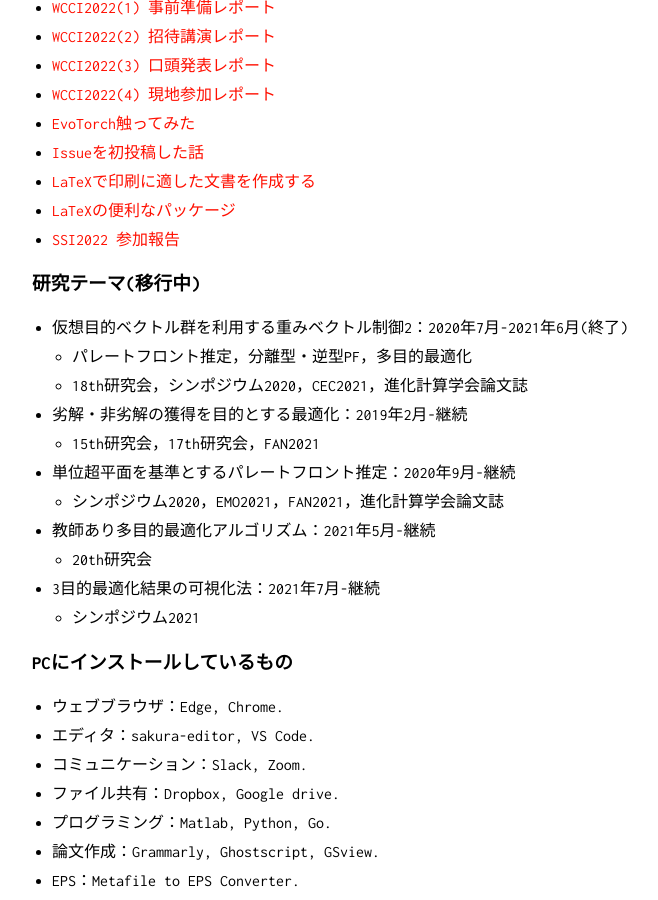
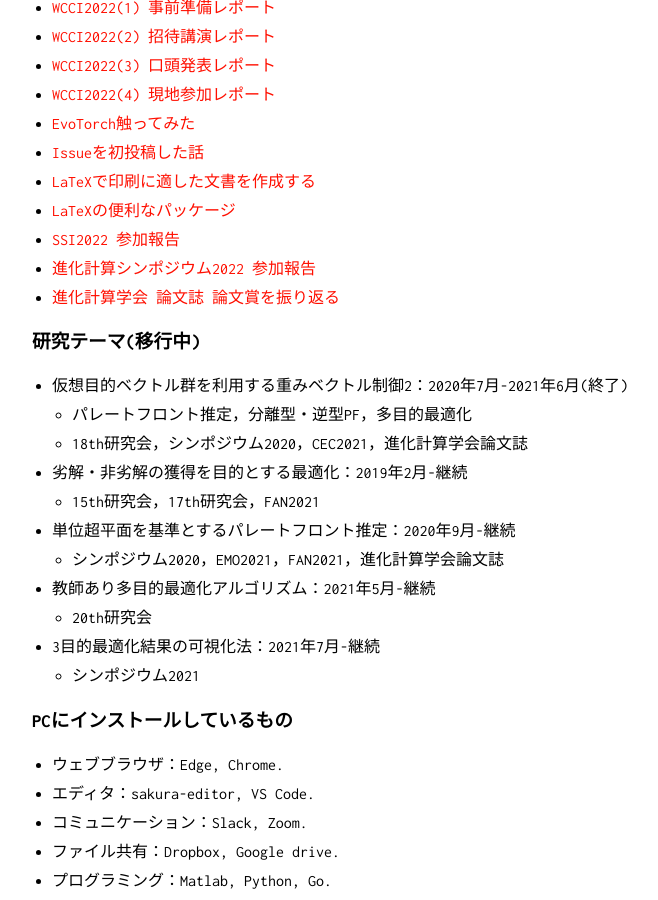
Before and after one commit to tomtkg/tomtkg.github.io, a Jekyll site: the page built from memo.md, in a window 1280 px wide and 900 px high, scrolled down 1629 px. Shown: the whole window, without its empty margins (228-886 px from the left). Built offline with Jekyll 4.4.1, drawn with Linux system fonts in a browser that asks for light colours.

Commit message:
Update memo.md

```diff
--- a/memo.md
+++ b/memo.md
@@ -97,6 +97,8 @@ Tomoaki Takagi received the B.E. and M.E. degrees from the University of Electro
 - [LaTeXで印刷に適した文書を作成する](https://www.timedia.co.jp/tech/20221201-tech)
 - [LaTeXの便利なパッケージ](https://www.timedia.co.jp/tech/20221208-tech)
 - [SSI2022 参加報告](https://www.timedia.co.jp/tech/20221215-tech)
+- [進化計算シンポジウム2022 参加報告](https://www.timedia.co.jp/tech/20230126-tech)
+- [進化計算学会 論文誌 論文賞を振り返る](https://www.timedia.co.jp/tech/20230131-tech)
 
 ### 研究テーマ(移行中)
 - 仮想目的ベクトル群を利用する重みベクトル制御2：2020年7月-2021年6月(終了)
```
